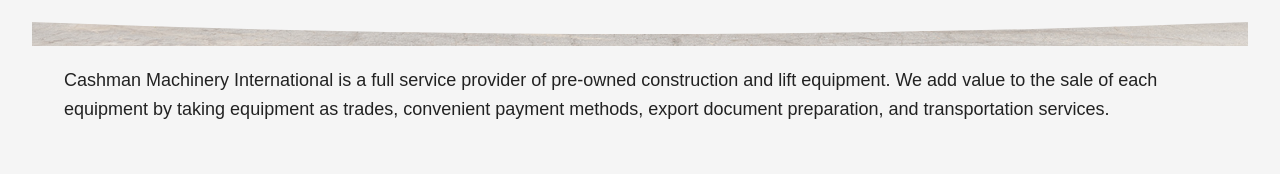
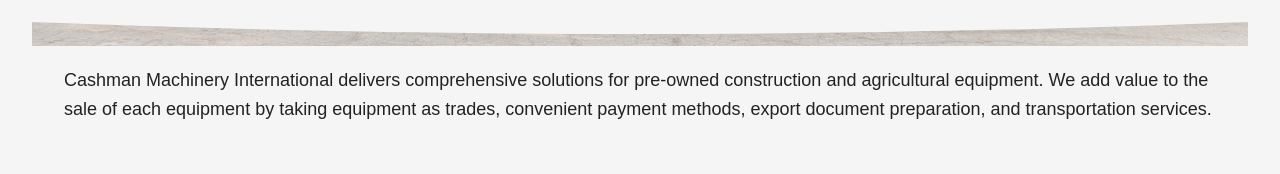
Before and after one commit to janu8889/agri, a Next.js app: page /about in a window 1280 px wide. Shown: the part 512-686 px from the top of the page. Built offline with nearby package versions, Linux system fonts and the light colour scheme.

Commit message:
u new gen

```diff
--- a/src/app/about/page.js
+++ b/src/app/about/page.js
@@ -77,7 +77,7 @@
 
       <div className="max-w-7xl mx-auto px-4 sm:px-6 md:px-8 mt-5 mb-12">
         <p className="text-[#222222] text-[16px] md:text-[18px] leading-relaxed">
-          Cashman Machinery International is a full service provider of pre-owned construction and lift equipment. We add value to the sale of each equipment by taking equipment as trades, convenient payment methods, export document preparation, and transportation services.
+          Cashman Machinery International delivers comprehensive solutions for pre-owned construction and agricultural equipment. We add value to the sale of each equipment by taking equipment as trades, convenient payment methods, export document preparation, and transportation services.
         </p>
       </div>
 
```
